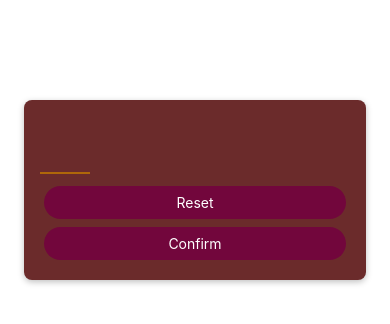
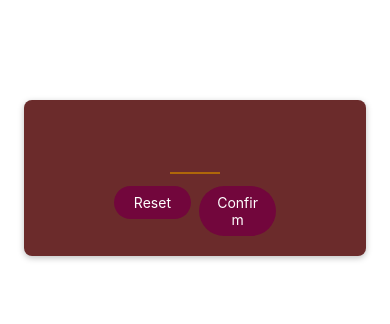
Before and after one commit to WagnerGauer/react-native-the-practical-guide-maximilian-schwarzmuller, a React Native app in the folder AwesomeProject/: screen / in a window 390 px wide. Shown: the top 324 px of the page. Built offline with nearby package versions, Linux system fonts and the light colour scheme.

Commit message:
Reorganize the buttons layout on the start game screen

```diff
--- a/AwesomeProject/screens/StartGameScreen.js
+++ b/AwesomeProject/screens/StartGameScreen.js
@@ -12,8 +12,14 @@ const StartGameScreen = () => {
         autoCapitalize="none"
         autoCorrect={false}
       />
-      <PrimaryButton>Reset</PrimaryButton>
-      <PrimaryButton>Confirm</PrimaryButton>
+      <View style={styles.buttonsContainer}>
+        <View style={styles.buttonContainer}>
+          <PrimaryButton>Reset</PrimaryButton>
+        </View>
+        <View style={styles.buttonContainer}>
+          <PrimaryButton>Confirm</PrimaryButton>
+        </View>
+      </View>
     </View>
   );
 };
@@ -22,6 +28,8 @@ export default StartGameScreen;
 
 const styles = StyleSheet.create({
   inputContainer: {
+    // justifyContent: ,
+    alignItems: "center",
     padding: 16,
     marginHorizontal: 24,
     borderRadius: 8,
@@ -44,4 +52,10 @@ const styles = StyleSheet.create({
     fontWeight: "bold",
     textAlign: "center",
   },
+  buttonsContainer: {
+    flexDirection: "row",
+  },
+  buttonContainer: {
+    flex: 1,
+  },
 });
```
